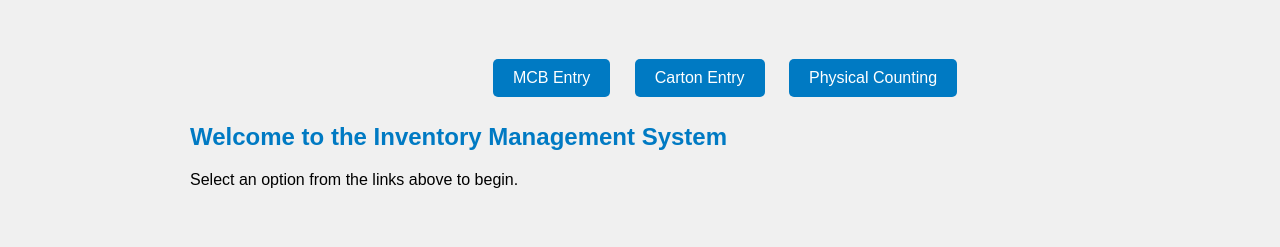
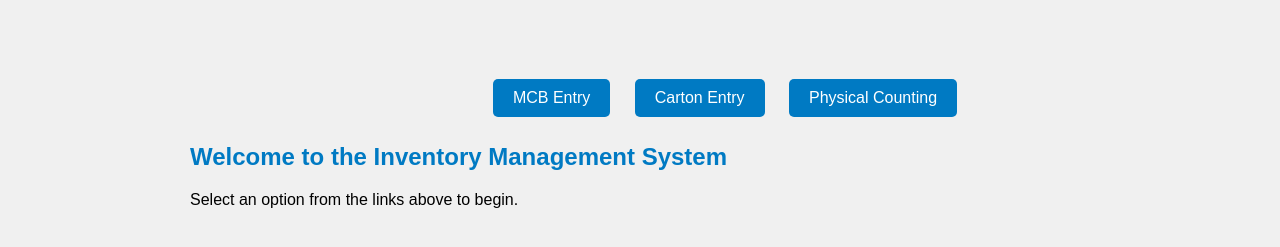
Before and after one commit to krushnaharde123/Inventory-entry, a plain HTML site: page index.html in a window 1280 px wide. Shown: the part 41-288 px from the top of the page. Drawn offline with Linux system fonts and the light colour scheme.

Commit message:
Update index.html

```diff
--- a/index.html
+++ b/index.html
@@ -25,6 +25,10 @@
         .homepage-links a:hover {
             background-color: #005ca3; /* Darker blue on hover */
         }
+
+        .content {
+            margin-top: 20px; /* Add top margin to the content div */
+        }
     </style>
 </head>
 <body>
```
